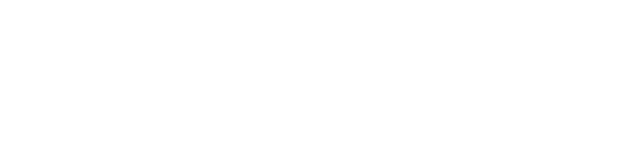
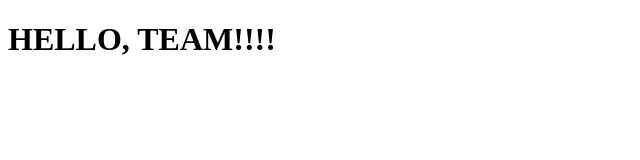
Before and after one commit to Volodymyr-Ogiychuk/test-homework, a plain HTML site: page index.html in a window 1280 px wide. Shown: the whole page, without its empty margins (0-640 px from the left). Drawn offline with Linux system fonts and the light colour scheme.

Commit message:
добавил приветствие

```diff
--- a/index.html
+++ b/index.html
@@ -10,6 +10,7 @@
 </head>
 
 <body>
+    <h1>HELLO, TEAM!!!!</h1>
 
 </body>
 </html>
```
